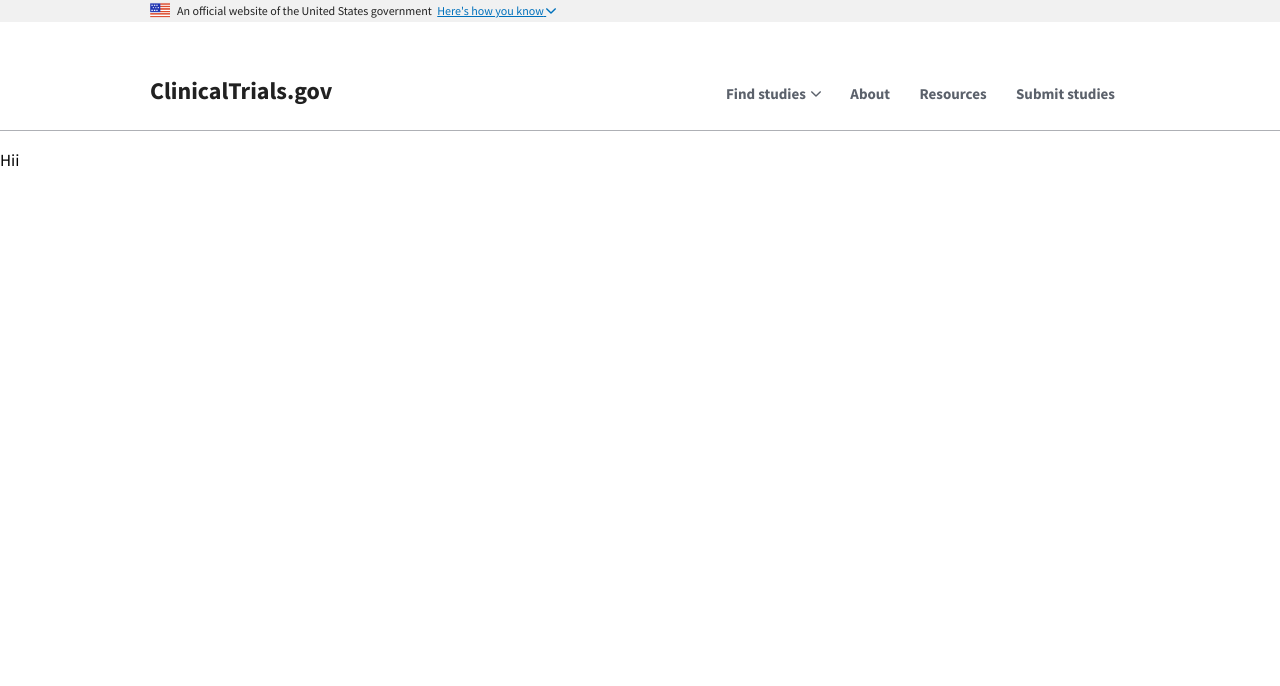
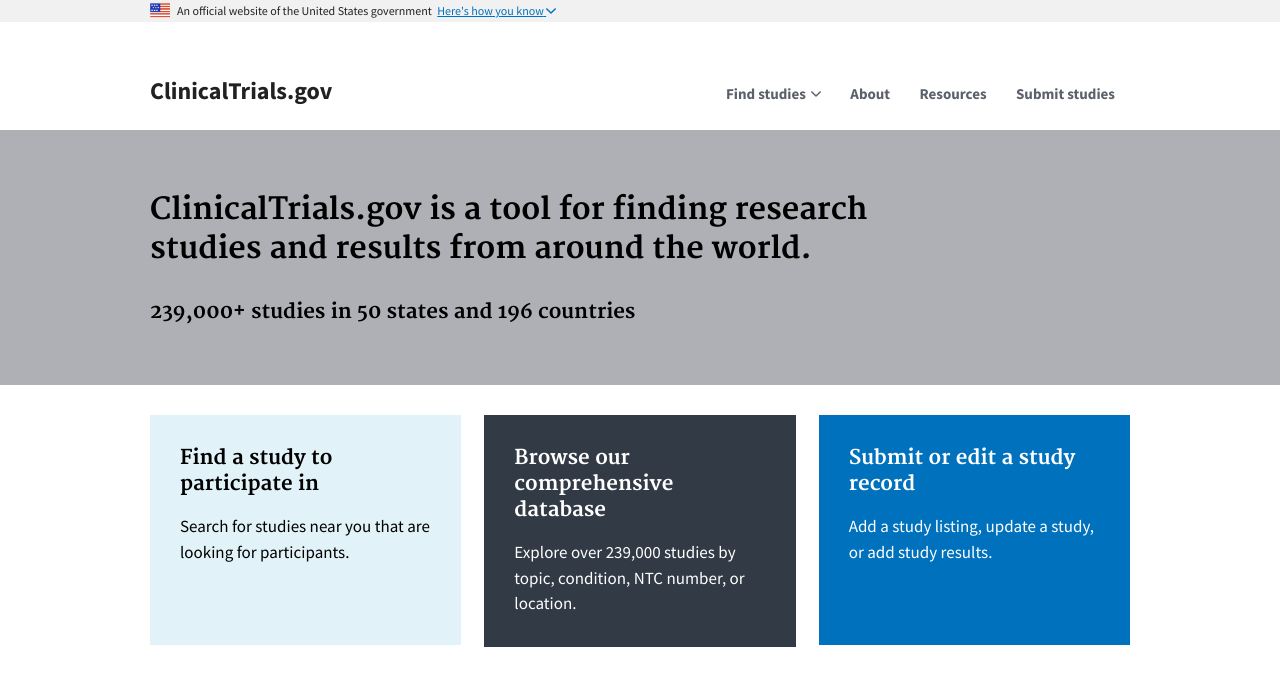
Before and after one commit to 18F/clinical-trials-prototype, a Jekyll site: the page built from index.md, in a window 1280 px wide. Shown: the top 686 px of the page. Built offline with Jekyll 4.4.1, drawn with Linux system fonts in a browser that asks for light colours.

Commit message:
Add three info boxes

```diff
--- a/_layouts/base.html
+++ b/_layouts/base.html
@@ -99,6 +99,26 @@
     <div class="usa-overlay"></div>
 
     <main id="main-content">
+      <section class="usa-section hero">
+        <div class="usa-grid">
+          <h2>ClinicalTrials.gov is a tool for finding research studies and results from around the world.</h2>
+          <h3>239,000+ studies in 50 states and 196 countries</h3>
+        </div>
+      </section>
+      <div class="usa-grid info-callouts">
+        <section class="usa-width-one-third card usa-color-bg-primary-alt-lightest">
+          <h3>Find a study to participate in</h3>
+          <p>Search for studies near you that are looking for participants.</p>
+        </section>
+        <section class="usa-width-one-third card usa-color-bg-gray-dark">
+          <h3>Browse our comprehensive database</h3>
+          <p>Explore over 239,000 studies by topic, condition, NTC number, or location.</p>
+        </section>
+        <section class="usa-width-one-third card usa-color-bg-primary">
+          <h3>Submit or edit a study record</h3>
+          <p>Add a study listing, update a study, or add study results.</p>
+        </section>
+      </div>
     {{ content }}
     </main>
     <script src="{{ site.baseurl }}/assets/uswds/js/uswds.min.js"></script>
--- a/_sass/_custom.scss
+++ b/_sass/_custom.scss
@@ -0,0 +1,41 @@
+.hero {
+  background-color: $color-gray-light;
+
+  h2 {
+    max-width: 750px;
+  }
+}
+
+.info-callouts {
+  @include margin(3rem null);
+}
+
+.card {
+  padding: 3rem;
+
+  > :first-child {
+    margin-top: 0;
+  }
+
+  > :last-child {
+    margin-bottom: 0;
+  }
+
+  @include media($medium-screen) {
+    min-height: 230px;
+  }
+}
+
+.usa-color-bg-primary-alt-lightest {
+  background-color: $color-primary-alt-lightest;
+}
+
+.usa-color-bg-gray-dark {
+  background-color: $color-gray-dark;
+  color: $color-white;
+}
+
+.usa-color-bg-primary {
+  background-color: $color-primary;
+  color: $color-white;
+}
--- a/index.md
+++ b/index.md
@@ -1,5 +1,3 @@
 ---
 layout: base
 ---
-
-Hii
```
